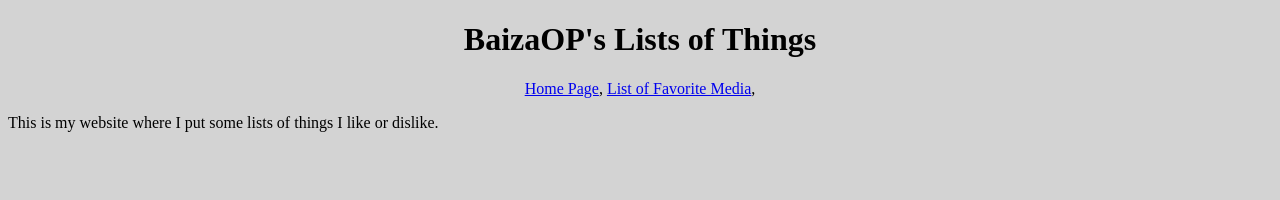
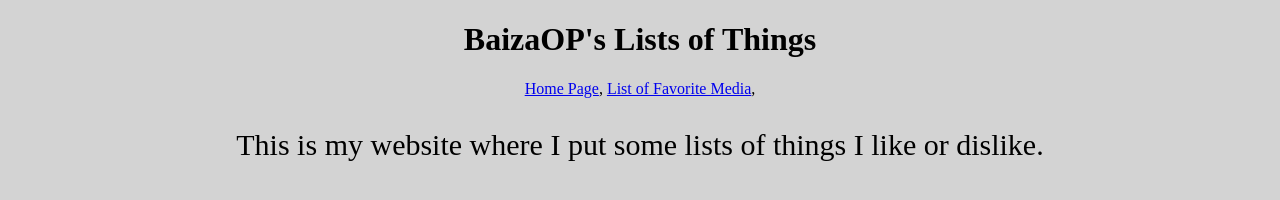
Before and after one commit to BaizaOP/Lists-of-My-Favorite-Things, a plain HTML site: page BaizaOPLists/index.html in a window 1280 px wide. Drawn offline with Linux system fonts and the light colour scheme.

Commit message:
Got rid of the s in the css name
simple

```diff
--- a/BaizaOPLists/index.html
+++ b/BaizaOPLists/index.html
@@ -1,7 +1,7 @@
 <!DOCTYPE html>
 <html>
 	<head>
-		<link href="styles/index-styles.css" rel="stylesheet" type="text/css">
+		<link href="styles/index-style.css" rel="stylesheet" type="text/css">
 		<link href="styles/global-style.css" rel="stylesheet" type="text/css">
 		<h1 class="title"> BaizaOP's Lists of Things </h1>
 		<nav class="navbar"><a href="index.html">Home Page</a>, <a href="FavMedia.html">List of Favorite Media</a>, </nav>
```
